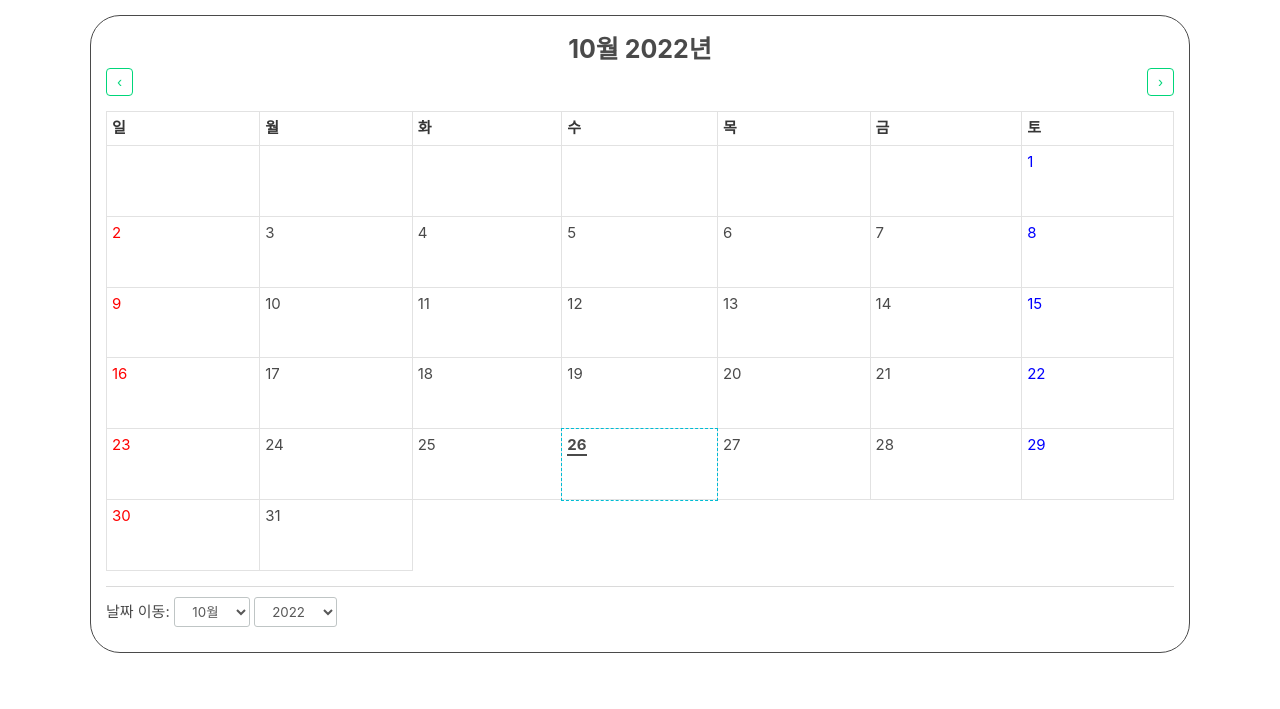
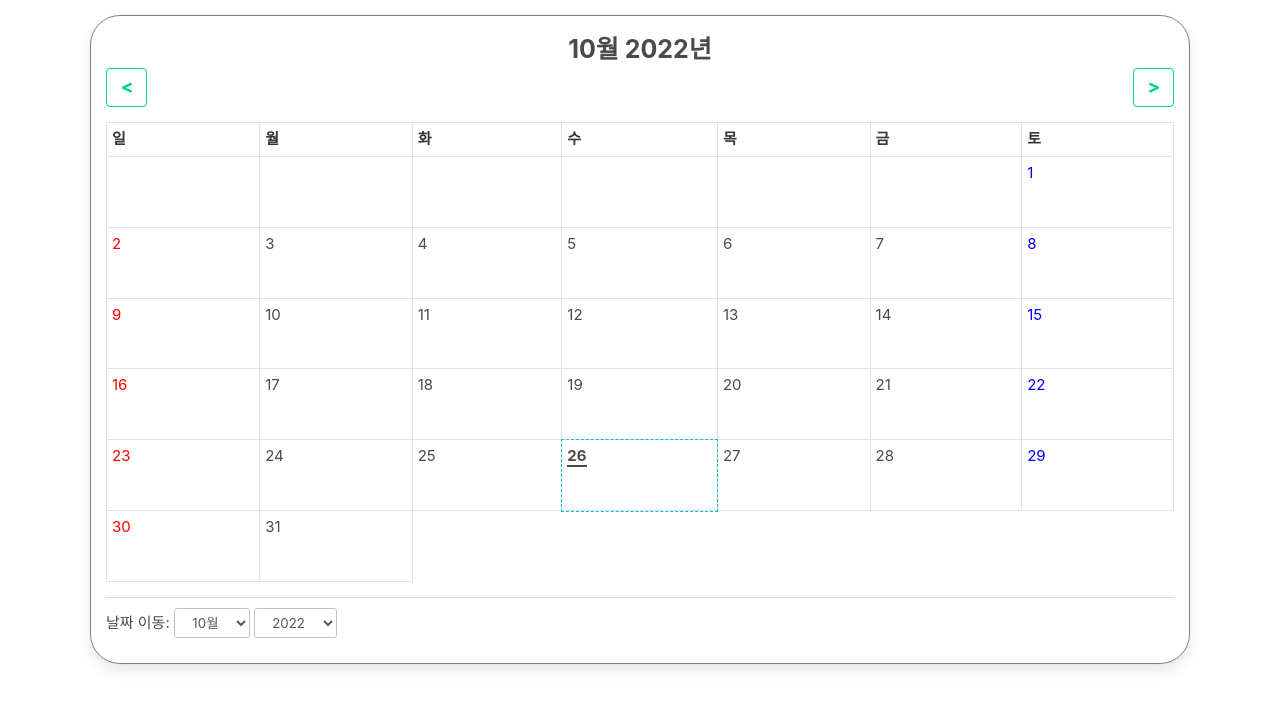
Before and after one commit to phwGithub/jungleDiary, a Flask app: template templates/monthlyDiary.html in a window 1280 px wide. Shown: the part 49-758 px from the top of the page. Run offline with Flask 2, Linux system fonts and the light colour scheme; the template is opened without the code that fills it, so the values that code supplies are empty; some libraries are stand-ins or nearby versions.

Commit message:
달력 css 버튼 수정

```diff
--- a/templates/monthlyDiary.html
+++ b/templates/monthlyDiary.html
@@ -32,7 +32,9 @@ body {
     margin: 0 auto;
     overflow: auto;
     border: solid 1px;
+    border-color: gray;
     border-radius: 30px;
+    box-shadow: 0 0.5em 1em -0.125em rgb(10 10 10 / 10%), 0 0 0 1px rgb(10 10 10 / 2%);
 }
 
 .button-container-calendar button {
@@ -94,10 +96,14 @@ body {
 
 #previous {
     float: left;
+    width: 41px;
+    height: 39px;
 }
 
 #next {
     float: right;
+    width: 41px;
+    height: 39px;
 }
 
 .footer-container-calendar {
@@ -130,8 +136,8 @@ body {
         <h3 id="monthAndYear"></h3>
 
         <div class="button-container-calendar">
-            <button id="previous" onclick="previous()">&#8249;</button>
-            <button id="next" onclick="next()">&#8250;</button>
+            <button id="previous" onclick="previous()"><i class="fas fa-less-than"></i></button>
+            <button id="next" onclick="next()"><i class="fas fa-greater-than"></i></button>
         </div>
 
         <table class="table-calendar" id="calendar" data-lang="en">
```
